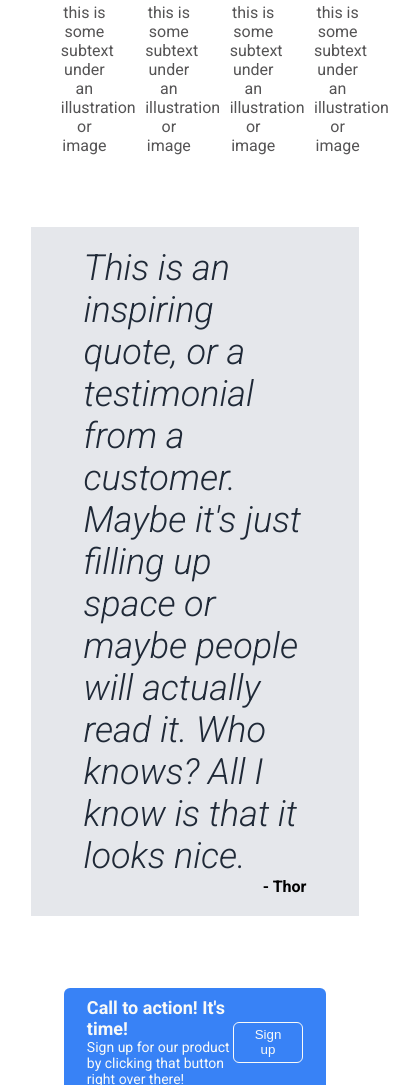
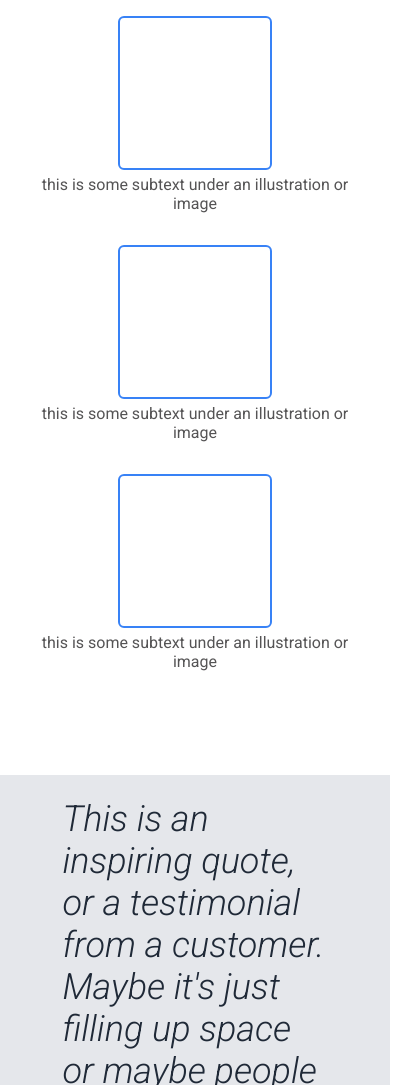
Before and after one commit to NeroOloge/brainnest-css, a plain HTML site: page brainnest-css-project/index.html in a window 390 px wide. Shown: the part 915-2000 px from the top of the page, 415 px wide, since content can reach past the window. Drawn offline with Linux system fonts and the light colour scheme.

Commit message:
added mobile designs

```diff
--- a/brainnest-css-project/styles.css
+++ b/brainnest-css-project/styles.css
@@ -124,7 +124,7 @@ section#information .info .info-img {
   height: 150px;
 }
 
-/* Info */
+/* Quote */
 
 section#quote {
   margin-top: 4.5rem;
@@ -191,3 +191,28 @@ footer {
   color: #f9faf8;
   padding: 2% 10%;
 }
+
+@media only screen and (max-width: 600px) {
+  body {
+    padding: 0;
+  }
+  nav {
+    padding: 0 6%;
+  }
+  section#hero {
+    padding: 4% 6%;
+  }
+  section#information #info-container {
+    flex-direction: column;
+  }
+  section#information .info {
+    width: 90%;
+    margin-left: 0;
+    margin-bottom: 2rem;
+  }
+  section#cta {
+    margin-left: 3%;
+    margin-right: 3%;
+    padding: 6% 10%;
+  }
+}
```
